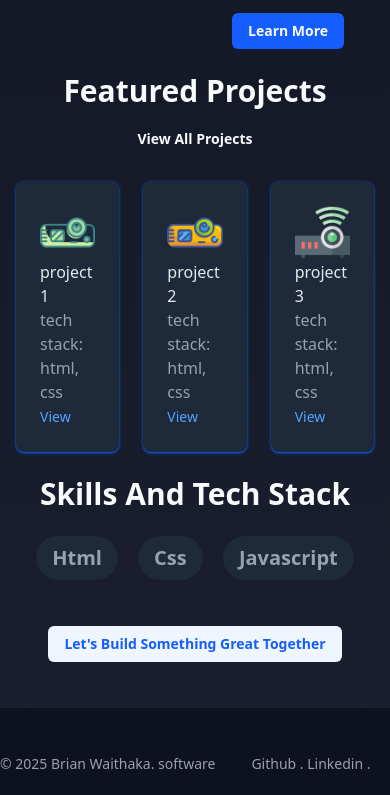
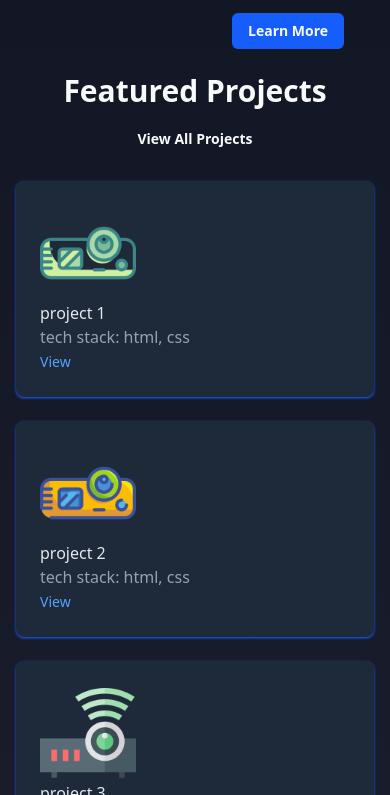
Before and after one commit to chegebrian/my-portfolio, a website built with Vite: page index.html in a window 390 px wide. Shown: the part 1205-2000 px from the top of the page. Built offline with nearby package versions, Linux system fonts and the light colour scheme.

Commit message:
make the project's section responsive

```diff
--- a/index.html
+++ b/index.html
@@ -45,7 +45,7 @@
           <h1 class="font-bold text-5xl">
             I Build Code That Powers Experiences.
           </h1>
-          <p>
+          <p class="mt-2">
             From sleek interfaces to scalable systems, I turn complex problems
             into elegant solutions.
           </p>
@@ -96,14 +96,17 @@
             <a href="./src/pages/projects.html">view all projects</a>
           </button>
         </div>
-        <div class="grid grid-cols-3 gap-6 my-6">
+        <div class="grid sm:grid-cols-2 md:grid-cols-3 gap-6 my-6">
           <div
             class="bg-gray-800 p-6 rounded-lg text-gray-200 shadow-blue-600 shadow-sm hover:scale-110 hover:shadow-lg"
           >
             <img src="./images/projector.png" alt="" class="w-24" />
             <div>
-              <h3>project 1</h3>
-              <p class="text-gray-400">tech stack: html, css</p>
+              <div>
+
+                <h3>project 1</h3>
+                <p class="text-gray-400">tech stack: html, css</p>
+              </div>
               <button class="text-sm capitalize text-blue-400 hover:underline">
                 <a href="./src/pages/projects.html">view</a>
               </button>
```
